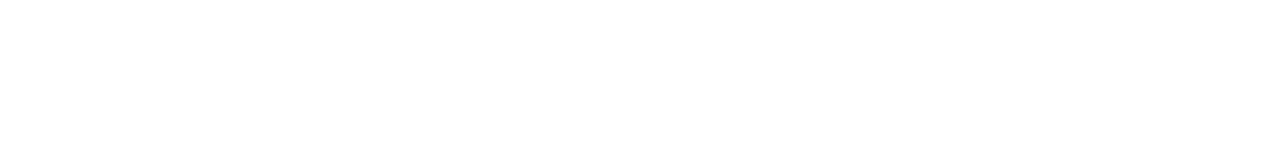
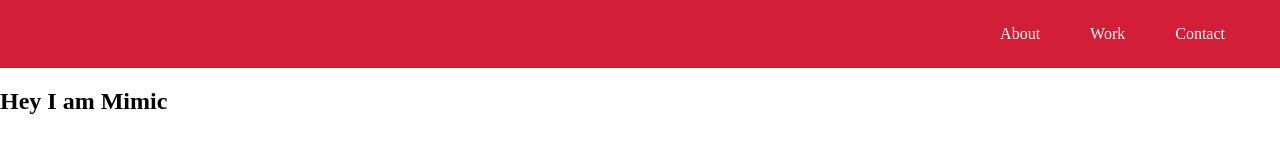
Before and after one commit to xandro2021/MicroTrials_BrightWebilord_AlejandroSalazar, a website: page index.html in a window 1280 px wide. Drawn offline with Linux system fonts and the light colour scheme.

Commit message:
Completed navbar

```diff
--- a/css/style.css
+++ b/css/style.css
@@ -0,0 +1,33 @@
+body{
+    margin: 0;
+    padding: 0;
+}
+
+a{
+    text-decoration: none;
+}
+
+nav#navbar{
+    background: #d21e39;
+}
+
+
+nav#navbar .menu{
+    display: flex;
+    justify-content: end;
+    align-items: flex-end;
+    width: 100%;
+    margin-left: auto;
+    position: relative;
+    right: 30px !important;
+}
+
+nav#navbar .menu a{
+    display: block;
+    padding: 25px;
+    color: white;
+}
+
+nav#navbar .menu a:hover{
+    background: rgb(101, 101, 248);
+}
--- a/index.html
+++ b/index.html
@@ -7,8 +7,15 @@
   </head>
 
   <body>
+    <nav id="navbar">
+        <div class="menu">
+            <a href="#">About</a>
+            <a href="#">Work</a>
+            <a href="#">Contact</a>
+        </div>
+    </nav>
     <section id="welcome-section">
-
+      <h1>Hey I am Mimic</h1>
     </section>
     <script src="https://cdn.freecodecamp.org/testable-projects-fcc/v1/bundle.js"></script>
 
```
Also changed, not shown: package.json (added, +19 -0 lines), 1 other file.
